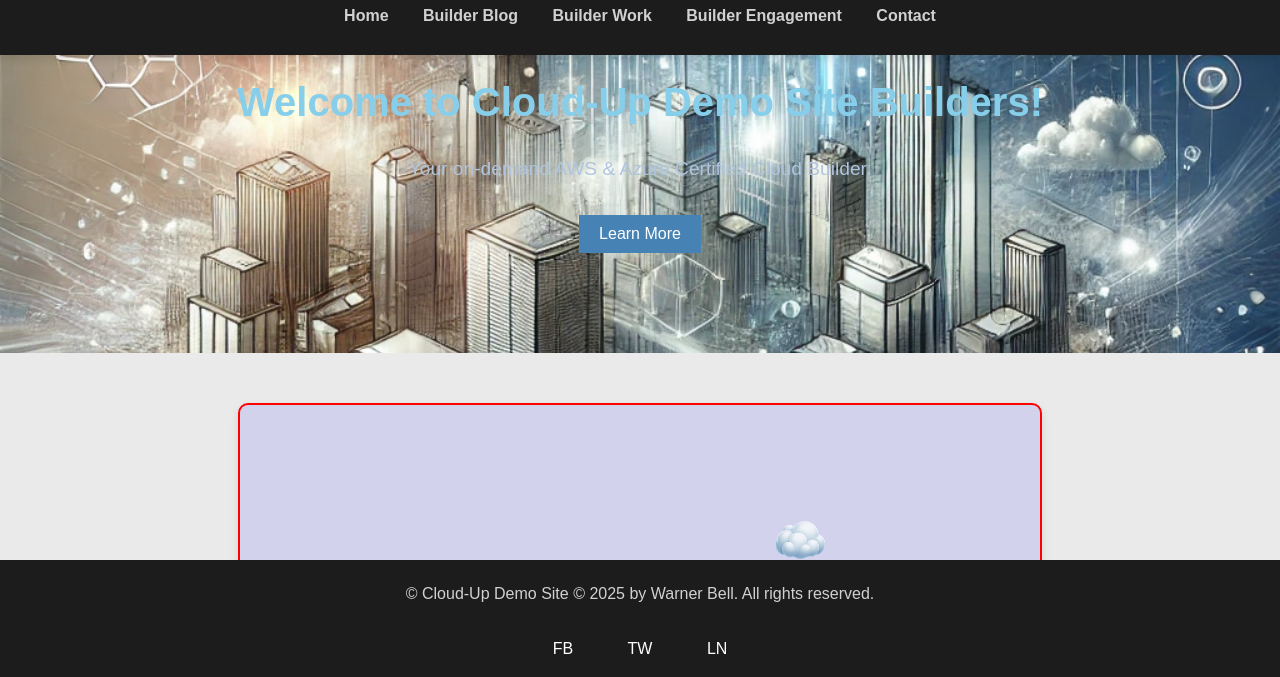
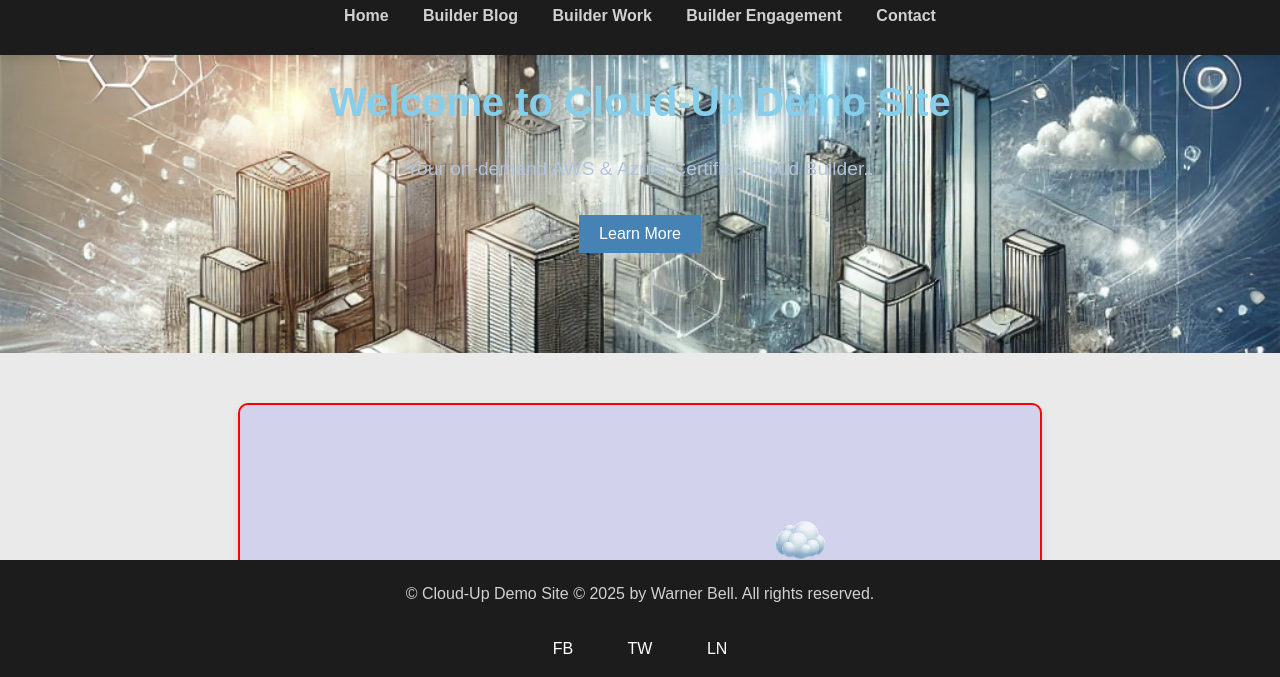
Before and after one commit to Warner-Bell/aws-s3hosted-website-devops, a plain HTML site: page website-prod/index.html in a window 1280 px wide. Shown: the part 123-800 px from the top of the page. Drawn offline with Linux system fonts and the light colour scheme; files whose address does not match are found by name.

Commit message:
fix sync

```diff
--- a/website-prod/index.html
+++ b/website-prod/index.html
@@ -27,8 +27,8 @@
 
     <main>
         <section class="hero">
-            <h1>Welcome to Cloud-Up Demo Site Builders!</h1>
-            <p>Your on-demand AWS & Azure Certified Cloud Builder.</p>
+            <h1>Welcome to Cloud-Up Demo Site</h1>
+            <p>Your on-demand AWS & Azure Certified Cloud Builder..</p>
             <button aria-label="Learn more about Cloud Optimized Labs">Learn More</button>
         </section>
 
```
Also changed, not shown: 1 other file.
